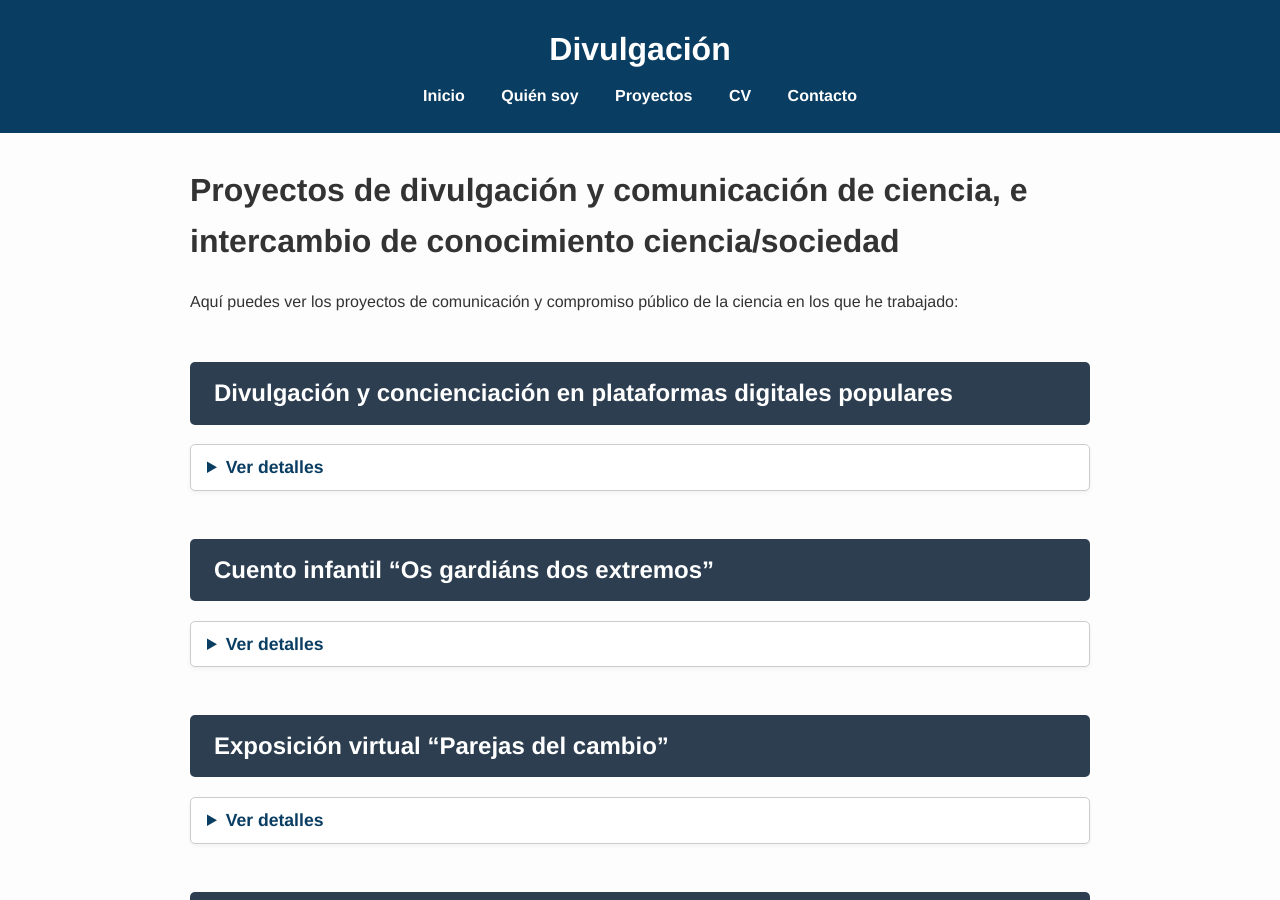
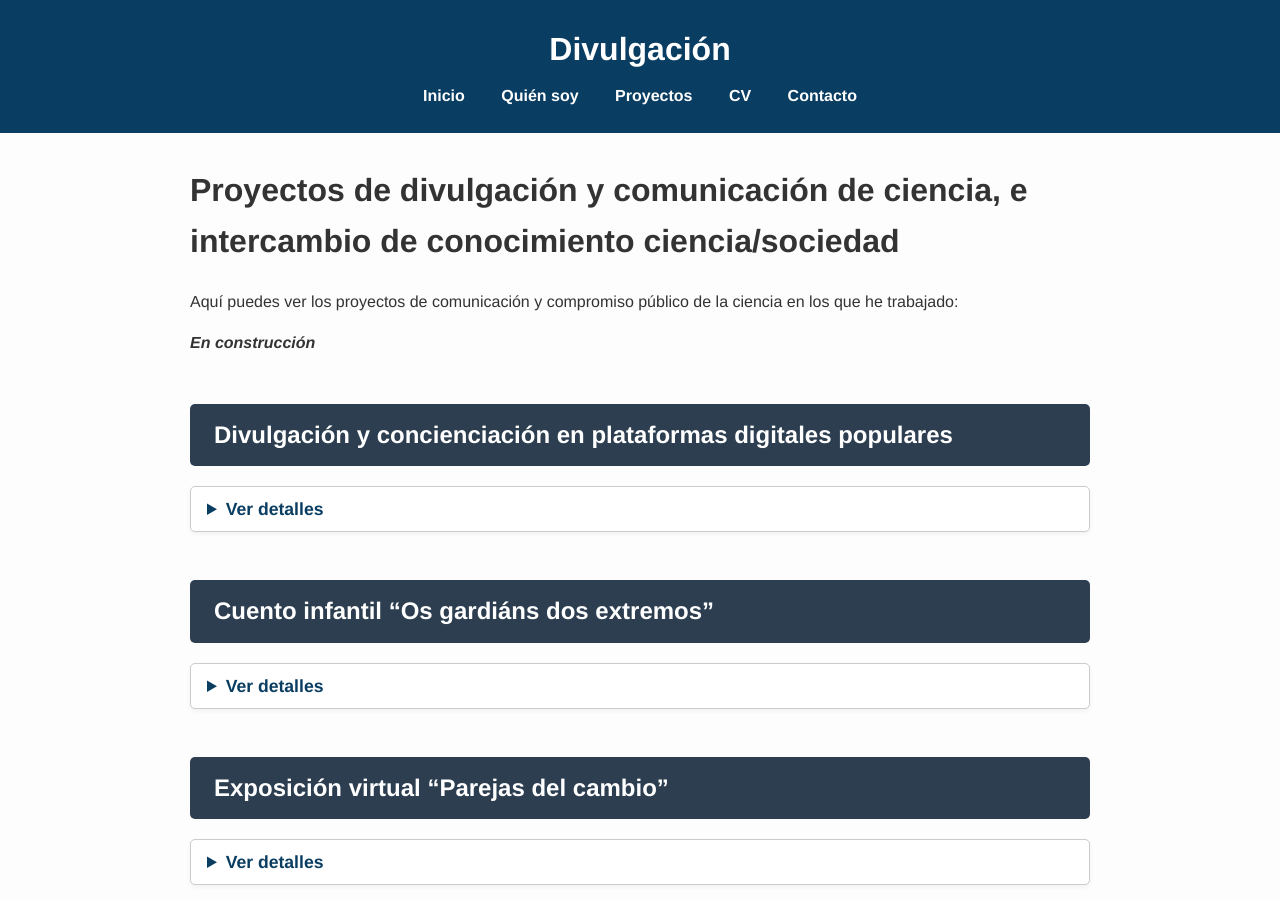
Before and after one commit to albafsanles/albafsanles.github.io, a Jekyll site: the page built from projects/divulgacion/divulgacion.md, in a window 1280 px wide and 900 px high. Built offline with Jekyll 4.4.1, drawn with Linux system fonts in a browser that asks for light colours.

Commit message:
Update divulgacion.md

```diff
--- a/projects/divulgacion/divulgacion.md
+++ b/projects/divulgacion/divulgacion.md
@@ -7,6 +7,8 @@ permalink: /projects/divulgacion/
 # Proyectos de divulgación y comunicación de ciencia, e intercambio de conocimiento ciencia/sociedad
 
 Aquí puedes ver los proyectos de comunicación y compromiso público de la ciencia en los que he trabajado:
+
+***En construcción***
 
 ## **Divulgación y concienciación en plataformas digitales populares**
 <details>
```
Also changed, not shown: other parts of projects/divulgacion/divulgacion.md (+0 -2 lines).
